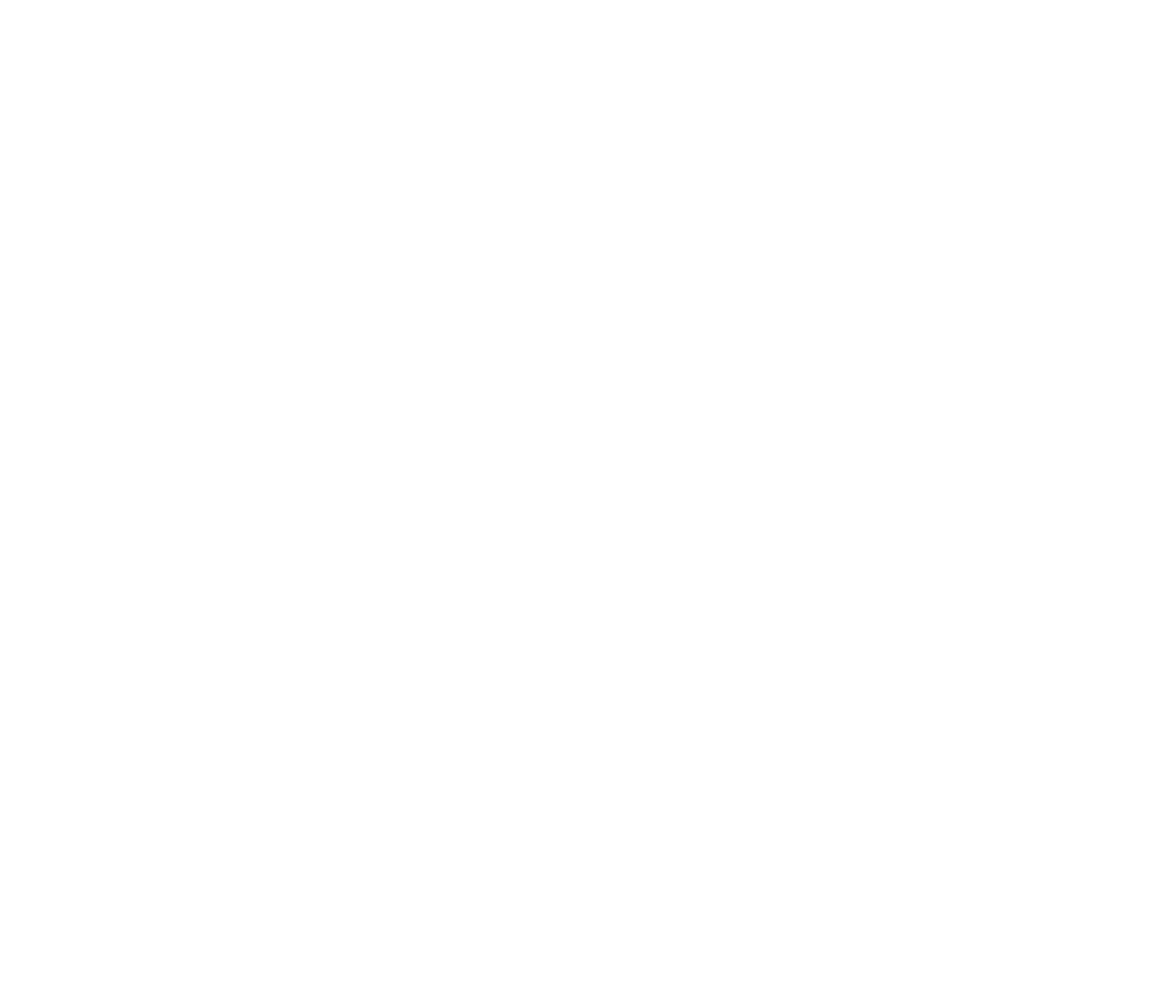
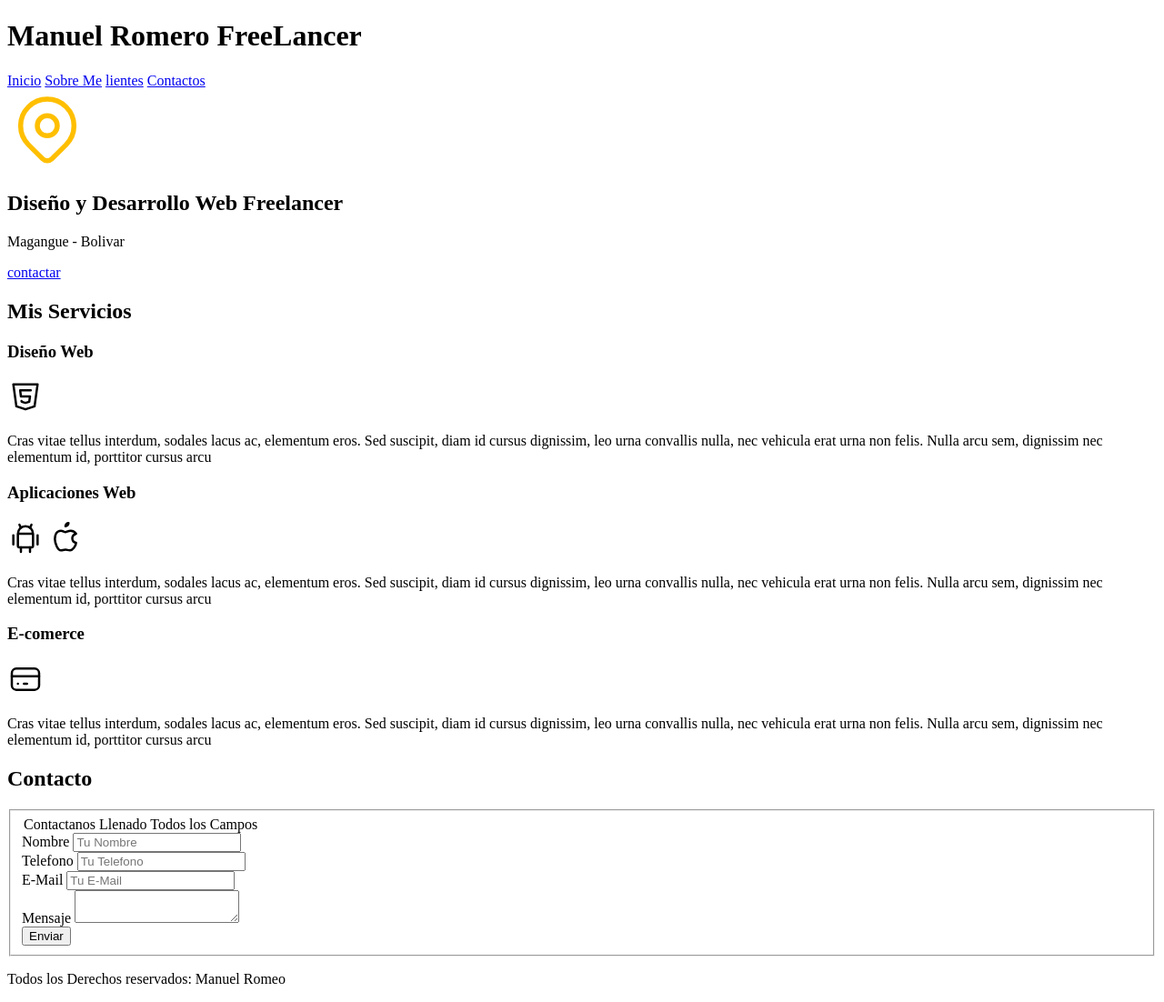
Before and after one commit to maalroba22/proyectoshtmlcss, a plain HTML site: page index.html in a window 1280 px wide. Shown: the whole page at 91% size. Before the commit the page ends 800 px from the top, so only its background shows below. Drawn offline with Linux system fonts and the light colour scheme.

Commit message:
html plantilla lista

```diff
--- a/index.html
+++ b/index.html
@@ -1,12 +1,140 @@
 <!DOCTYPE html>
 <html lang="en">
+
 <head>
     <meta charset="UTF-8">
     <meta http-equiv="X-UA-Compatible" content="IE=edge">
     <meta name="viewport" content="width=device-width, initial-scale=1.0">
-    <title>Document</title>
+    <title>Desarrollos Freelancer</title>
 </head>
+
 <body>
+    <header>
+        <h1>Manuel Romero FreeLancer</h1>
+    </header>
+    <nav>
+        <a href="#">Inicio</a>
+        <a href="#">Sobre Me</a>
+        <a href="#">lientes</a>
+        <a href="#">Contactos</a>
+    </nav>
+
+    <svg xmlns="http://www.w3.org/2000/svg" class="icon icon-tabler icon-tabler-map-pin" width="88" height="88"
+        viewBox="0 0 24 24" stroke-width="1.5" stroke="#ffbf00" fill="none" stroke-linecap="round"
+        stroke-linejoin="round">
+        <path stroke="none" d="M0 0h24v24H0z" fill="none" />
+        <circle cx="12" cy="11" r="3" />
+        <path d="M17.657 16.657l-4.243 4.243a2 2 0 0 1 -2.827 0l-4.244 -4.243a8 8 0 1 1 11.314 0z" />
+    </svg>
+
+    <section>
+
+        <h2>Diseño y Desarrollo Web Freelancer</h2>
+        <p>Magangue - Bolivar</p>
+        <a href="#">contactar</a>
+    </section>
+    <main>
+
+        <h2>Mis Servicios</h2>
+        <section>
+
+            <h3>Diseño Web</h3>
+            <svg xmlns="http://www.w3.org/2000/svg" class="icon icon-tabler icon-tabler-brand-html5" width="40"
+                height="40" viewBox="0 0 24 24" stroke-width="1.5" stroke="#000000" fill="none" stroke-linecap="round"
+                stroke-linejoin="round">
+                <path stroke="none" d="M0 0h24v24H0z" fill="none" />
+                <path d="M20 4l-2 14.5l-6 2l-6 -2l-2 -14.5z" />
+                <path d="M15.5 8h-7l.5 4h6l-.5 3.5l-2.5 .75l-2.5 -.75l-.1 -.5" />
+            </svg>
+            <p>Cras vitae tellus interdum, sodales lacus ac, elementum eros. Sed suscipit, diam id cursus dignissim, leo
+                urna
+                convallis nulla, nec vehicula erat urna non felis. Nulla arcu sem, dignissim nec elementum id, porttitor
+                cursus
+                arcu</p>
+        </section>
+        <section>
+
+            <h3>Aplicaciones Web</h3>
+            <svg xmlns="http://www.w3.org/2000/svg" class="icon icon-tabler icon-tabler-brand-android" width="40"
+                height="40" viewBox="0 0 24 24" stroke-width="1.5" stroke="#000000" fill="none" stroke-linecap="round"
+                stroke-linejoin="round">
+                <path stroke="none" d="M0 0h24v24H0z" fill="none" />
+                <line x1="4" y1="10" x2="4" y2="16" />
+                <line x1="20" y1="10" x2="20" y2="16" />
+                <path d="M7 9h10v8a1 1 0 0 1 -1 1h-8a1 1 0 0 1 -1 -1v-8a5 5 0 0 1 10 0" />
+                <line x1="8" y1="3" x2="9" y2="5" />
+                <line x1="16" y1="3" x2="15" y2="5" />
+                <line x1="9" y1="18" x2="9" y2="21" />
+                <line x1="15" y1="18" x2="15" y2="21" />
+            </svg>
+            <svg xmlns="http://www.w3.org/2000/svg" class="icon icon-tabler icon-tabler-brand-apple" width="40"
+                height="40" viewBox="0 0 24 24" stroke-width="1.5" stroke="#000000" fill="none" stroke-linecap="round"
+                stroke-linejoin="round">
+                <path stroke="none" d="M0 0h24v24H0z" fill="none" />
+                <path
+                    d="M9 7c-3 0 -4 3 -4 5.5c0 3 2 7.5 4 7.5c1.088 -.046 1.679 -.5 3 -.5c1.312 0 1.5 .5 3 .5s4 -3 4 -5c-.028 -.01 -2.472 -.403 -2.5 -3c-.019 -2.17 2.416 -2.954 2.5 -3c-1.023 -1.492 -2.951 -1.963 -3.5 -2c-1.433 -.111 -2.83 1 -3.5 1c-.68 0 -1.9 -1 -3 -1z" />
+                <path d="M12 4a2 2 0 0 0 2 -2a2 2 0 0 0 -2 2" />
+            </svg>
+            <p>Cras vitae tellus interdum, sodales lacus ac, elementum eros. Sed suscipit, diam id cursus dignissim, leo
+                urna
+                convallis nulla, nec vehicula erat urna non felis. Nulla arcu sem, dignissim nec elementum id, porttitor
+                cursus
+                arcu</p>
+        </section>
+        <section>
+
+            <h3>E-comerce</h3>
+            <svg xmlns="http://www.w3.org/2000/svg" class="icon icon-tabler icon-tabler-credit-card" width="40"
+                height="40" viewBox="0 0 24 24" stroke-width="1.5" stroke="#000000" fill="none" stroke-linecap="round"
+                stroke-linejoin="round">
+                <path stroke="none" d="M0 0h24v24H0z" fill="none" />
+                <rect x="3" y="5" width="18" height="14" rx="3" />
+                <line x1="3" y1="10" x2="21" y2="10" />
+                <line x1="7" y1="15" x2="7.01" y2="15" />
+                <line x1="11" y1="15" x2="13" y2="15" />
+            </svg>
+
+            <p>Cras vitae tellus interdum, sodales lacus ac, elementum eros. Sed suscipit, diam id cursus dignissim, leo
+                urna
+                convallis nulla, nec vehicula erat urna non felis. Nulla arcu sem, dignissim nec elementum id, porttitor
+                cursus
+                arcu</p>
+        </section>
+    </main>
+    <section>
+        <h2>Contacto</h2>
+        <form action="">
+            <fieldset>
+                <div>
+                    <legend> Contactanos Llenado Todos los Campos</legend>
+                    <label for="Nombre">Nombre</label>
+                    <input type="text" name="nombre" id="nombre" placeholder="Tu Nombre">
+                </div>
+                <div>
+                    <label for="Telefono">Telefono</label>
+                    <input type="tel" name="telefono" id="telefono" placeholder="Tu Telefono">
+                </div>
+                <div>
+                    <label for="email">E-Mail</label>
+                    <input type="email" name="email" id="email" placeholder="Tu E-Mail">
+                </div>
+                <div>
+                    <label for="email">Mensaje</label>
+                    <textarea></textarea>
+                </div>
+                <div>
+                    <input type="submit" value="Enviar">
+                </div>
+            </fieldset>
+
+        </form>
+
+    </section>
+
+    <footer>
+        <p>Todos los Derechos reservados: Manuel Romeo</p>
+    </footer>
 
 </body>
+
 </html>
```
Also changed, not shown: nosostros.html (added, +12 -0 lines), img/hero.jpg (renamed from hero.jpg).
